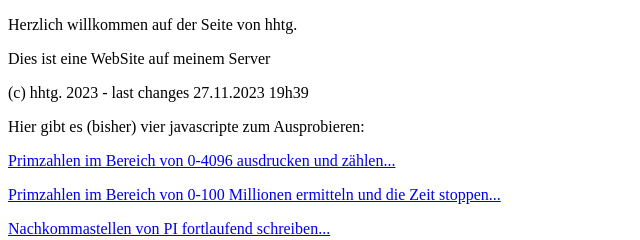
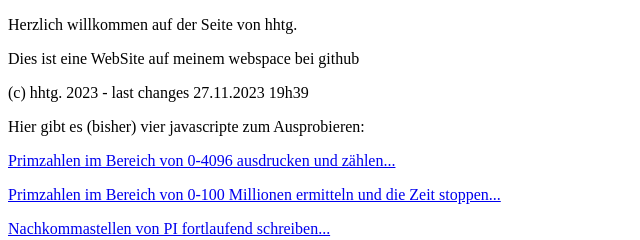
Before and after one commit to hhtg1968/hhtg1968.github.io, a plain HTML site: page index.html in a window 1280 px wide. Shown: the top 240 px of the page, 0-640 px from the left. Drawn offline with Linux system fonts and the light colour scheme.

Commit message:
Update index.html

```diff
--- a/index.html
+++ b/index.html
@@ -6,7 +6,7 @@
 </head>
 <body>
 <p>Herzlich willkommen auf der Seite von hhtg.</p>
-<p>Dies ist eine WebSite auf meinem Server</p>
+<p>Dies ist eine WebSite auf meinem webspace bei github</p>
 <p>(c) hhtg. 2023 - last changes 27.11.2023 19h39</p>
 <p>Hier gibt es (bisher) vier javascripte zum Ausprobieren:</p>
 <p><a href="primeprint.html">Primzahlen im Bereich von 0-4096 ausdrucken und zählen...</a></p>
```
